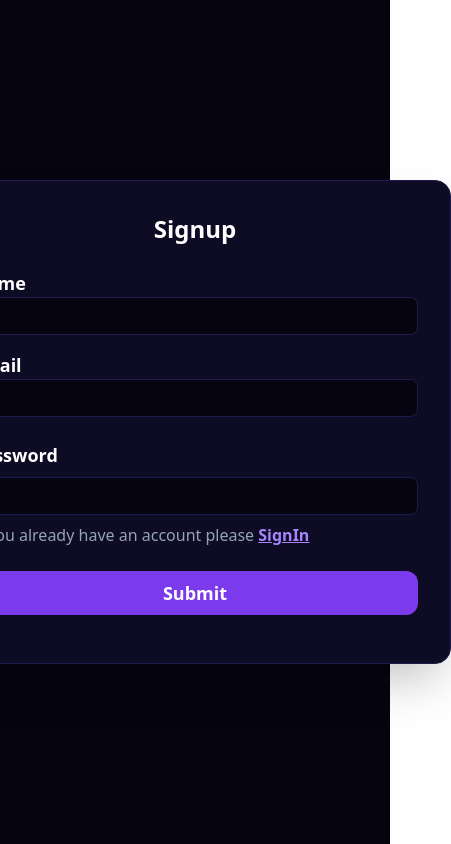
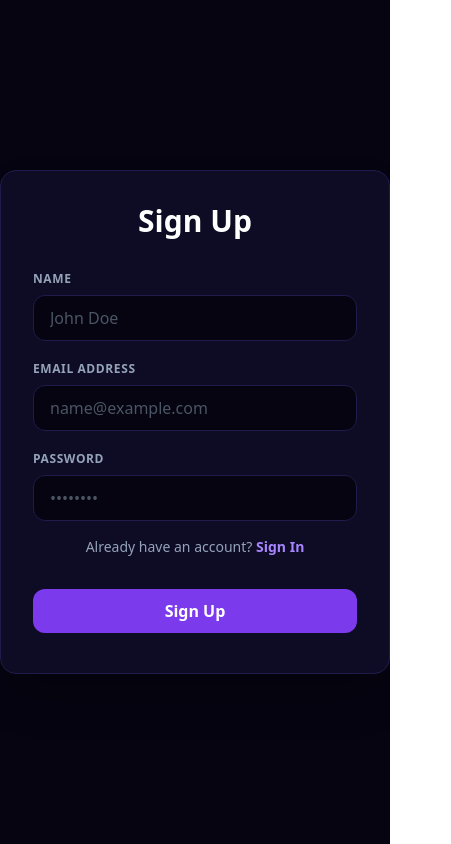
Before and after one commit to sainideep1234/brainly, a Next.js app in the folder frontend/: page /signup in a window 390 px wide. Shown: the whole page, 451 px wide, since content can reach past the window. Built offline with nearby package versions, Linux system fonts and the light colour scheme.

Commit message:
style: unify layout symmetry, update responsive card embeds, and improve branding consistency

```diff
--- a/frontend/app/signin/page.tsx
+++ b/frontend/app/signin/page.tsx
@@ -22,42 +22,44 @@ const SignIn = () => {
   }
   return (
     <ScreenLayout className="flex justify-center items-center ">
-      <div className="min-w-lg shadow-2xl flex flex-col p-8 rounded-2xl bg-bg-side border border-border">
-        <h1 className="text-2xl mb-6 font-bold w-full flex justify-center text-text-pri">
-          Signin
+      <div className="w-full max-w-md shadow-2xl flex flex-col p-8 rounded-2xl bg-bg-side border border-border">
+        <h1 className="text-3xl font-extrabold text-center text-text-pri mb-8">
+          Sign In
         </h1>
-        <label htmlFor="email" className="font-semibold text-lg text-text-pri">
-          Email
+        <label htmlFor="email" className="font-semibold text-xs uppercase tracking-wider text-text-sec mb-2">
+          Email Address
         </label>
         <input
           onChange={(e) => setEmail(e.target.value)}
-          type="text"
+          type="email"
           id="email"
-          className="outline-none border-border border rounded-lg px-4 py-1 text-lg mb-4 bg-bg-hero text-text-pri"
+          placeholder="name@example.com"
+          className="outline-none border-border border rounded-xl px-4 py-2.5 text-base mb-5 bg-bg-hero text-text-pri focus:border-violet-500/50 transition-colors duration-300 placeholder:text-gray-600"
         />
-        <label htmlFor="password" className="font-semibold text-lg my-2 text-text-pri">
+        <label htmlFor="password" className="font-semibold text-xs uppercase tracking-wider text-text-sec mb-2">
           Password
         </label>
         <input
           onChange={(e) => setPassword(e.target.value)}
           type="password"
           id="password"
-          className="outline-none border-border border rounded-lg px-4 py-1 text-lg bg-bg-hero text-text-pri"
+          placeholder="••••••••"
+          className="outline-none border-border border rounded-xl px-4 py-2.5 text-base bg-bg-hero text-text-pri focus:border-violet-500/50 transition-colors duration-300 placeholder:text-gray-600"
         />
-        <p className="font-medium my-2 text-text-sec">
-          If not has account please{" "}
+        <p className="font-medium mt-4 mb-2 text-text-sec text-sm text-center">
+          Don't have an account?{" "}
           <Link
             href={"/signup"}
-            className="font-bold hover:font-semibold text-violet-400 underline "
+            className="font-bold text-violet-400 hover:text-violet-300 hover:underline transition-colors duration-200"
           >
-            SignUp
+            Sign Up
           </Link>
         </p>
         <button
           onClick={() => signin()}
-          className="bg-btn-pri text-white py-2 rounded-xl hover:bg-violet-600 font-bold text-lg my-4 transition-all duration-300 cursor-pointer hover:scale-[1.01] active:scale-[0.99]"
+          className="bg-btn-pri text-white py-2.5 rounded-xl hover:bg-violet-600 font-bold text-base mt-6 mb-2 transition-all duration-300 cursor-pointer hover:scale-[1.01] active:scale-[0.99] w-full"
         >
-          Submit
+          Sign In
         </button>
       </div>
     </ScreenLayout>
--- a/frontend/app/signup/page.tsx
+++ b/frontend/app/signup/page.tsx
@@ -29,51 +29,54 @@ const SignUp = () => {
 
   return (
     <ScreenLayout className="flex justify-center items-center ">
-      <div className="min-w-lg shadow-2xl flex flex-col p-8 rounded-2xl bg-bg-side border border-border">
-        <h1 className="text-2xl mb-6 font-bold w-full flex justify-center text-text-pri">
-          Signup
+      <div className="w-full max-w-md shadow-2xl flex flex-col p-8 rounded-2xl bg-bg-side border border-border">
+        <h1 className="text-3xl font-extrabold text-center text-text-pri mb-8">
+          Sign Up
         </h1>
-        <label htmlFor="name" className="font-semibold text-lg text-text-pri">
+        <label htmlFor="name" className="font-semibold text-xs uppercase tracking-wider text-text-sec mb-2">
           Name
         </label>
         <input
           onChange={(e) => setName(e.target.value)}
           type="text"
           id="name"
-          className="outline-none border-border border rounded-lg px-4 py-1 text-lg mb-4 bg-bg-hero text-text-pri"
+          placeholder="John Doe"
+          className="outline-none border-border border rounded-xl px-4 py-2.5 text-base mb-5 bg-bg-hero text-text-pri focus:border-violet-500/50 transition-colors duration-300 placeholder:text-gray-600"
         />
-        <label htmlFor="email" className="font-semibold text-lg text-text-pri">
-          Email
+        <label htmlFor="email" className="font-semibold text-xs uppercase tracking-wider text-text-sec mb-2">
+          Email Address
         </label>
         <input
           onChange={(e) => setEmail(e.target.value)}
           type="email"
           id="email"
-          className="outline-none border-border border rounded-lg px-4 py-1 text-lg mb-4 bg-bg-hero text-text-pri"
+          placeholder="name@example.com"
+          className="outline-none border-border border rounded-xl px-4 py-2.5 text-base mb-5 bg-bg-hero text-text-pri focus:border-violet-500/50 transition-colors duration-300 placeholder:text-gray-600"
         />
-        <label htmlFor="password" className="font-semibold text-lg my-2 text-text-pri">
+        <label htmlFor="password" className="font-semibold text-xs uppercase tracking-wider text-text-sec mb-2">
           Password
         </label>
         <input
           onChange={(e) => setPassword(e.target.value)}
           type="password"
           id="password"
-          className="outline-none border-border border rounded-lg px-4 py-1 text-lg bg-bg-hero text-text-pri"
+          placeholder="••••••••"
+          className="outline-none border-border border rounded-xl px-4 py-2.5 text-base bg-bg-hero text-text-pri focus:border-violet-500/50 transition-colors duration-300 placeholder:text-gray-600"
         />
-        <p className="font-medium my-2 text-text-sec">
-          If you already have an account please{" "}
+        <p className="font-medium mt-4 mb-2 text-text-sec text-sm text-center">
+          Already have an account?{" "}
           <Link
             href={"/signin"}
-            className="font-bold hover:font-semibold text-violet-400 underline "
+            className="font-bold text-violet-400 hover:text-violet-300 hover:underline transition-colors duration-200"
           >
-            SignIn
+            Sign In
           </Link>
         </p>
         <button
           onClick={() => signup()}
-          className="bg-btn-pri text-white py-2 rounded-xl hover:bg-violet-600 font-bold text-lg my-4 transition-all duration-300 cursor-pointer hover:scale-[1.01] active:scale-[0.99]"
+          className="bg-btn-pri text-white py-2.5 rounded-xl hover:bg-violet-600 font-bold text-base mt-6 mb-2 transition-all duration-300 cursor-pointer hover:scale-[1.01] active:scale-[0.99] w-full"
         >
-          Submit
+          Sign Up
         </button>
       </div>
     </ScreenLayout>
--- a/frontend/ui/CardHeader.tsx
+++ b/frontend/ui/CardHeader.tsx
@@ -13,15 +13,17 @@ const CardHeader = ({
   onDelete?: () => void;
 }) => {
   return (
-    <div className="flex justify-between ">
-      <div className="flex gap-1">
+    <div className="flex justify-between items-center mb-2">
+      <div className="flex gap-2 items-center text-text-pri">
         {children}
-        <span className="text-md font-medium">{title}</span>
+        <span className="text-sm font-semibold truncate max-w-[180px]">{title}</span>
       </div>
-      <div className="flex gap-2 text-text-sec ">
-        <Share />
+      <div className="flex gap-3 items-center text-text-sec">
+        <button className="hover:text-text-pri transition-colors duration-200 cursor-pointer">
+          <Share />
+        </button>
         {onDelete && (
-          <button onClick={onDelete} className="hover:text-red-500 cursor-pointer">
+          <button onClick={onDelete} className="hover:text-red-500 transition-colors duration-200 cursor-pointer">
             <Delete />
           </button>
         )}
--- a/frontend/ui/DocumentCard.tsx
+++ b/frontend/ui/DocumentCard.tsx
@@ -17,17 +17,16 @@ const DocumentCard = ({
 }) => {
   return (
     <div className="max-w-sm break-inside-avoid block shadow-2xl p-5 rounded-xl flex-col bg-bg-side border border-border">
-      <CardHeader title="Document" onDelete={onDelete}>
+      <CardHeader title={title || "Document"} onDelete={onDelete}>
         <Document />
       </CardHeader>
-      <h1 className="text-xl font-bold pt-4 text-text-pri">{title}</h1>
-      {description && <div className="py-4 text-text-sec">{description}</div>}
+      {description && <div className="py-4 text-text-sec text-sm leading-relaxed">{description}</div>}
       {link && (
         <a
           href={link}
           target="_blank"
           rel="noopener noreferrer"
-          className="text-blue-500 hover:underline block pb-2 break-all"
+          className="text-violet-400 hover:underline block pb-2 break-all text-sm mt-2 font-medium"
         >
           {link}
         </a>
--- a/frontend/ui/Sibebutton.tsx
+++ b/frontend/ui/Sibebutton.tsx
@@ -8,9 +8,9 @@ const Sibebutton = ({
   name: string;
 }) => {
   return (
-    <div className="flex gap-4 text-text-sec px-4  py-4 my-2 text-xl items-center hover:bg-blue-50 rounded-md hover:text-text-pri animate-all duartion-300">
+    <div className="flex gap-4 text-text-sec px-4 py-3 my-1 text-lg items-center rounded-lg hover:text-text-pri hover:bg-[#151233]/70 transition-all duration-300 cursor-pointer hover:scale-[1.02] active:scale-[0.98]">
       {children}
-      <span className="">{name}</span>
+      <span className="font-semibold">{name}</span>
     </div>
   );
 };
--- a/frontend/ui/YoutubeCard.tsx
+++ b/frontend/ui/YoutubeCard.tsx
@@ -18,10 +18,8 @@ const YoutubeCard = ({
         <Youtube />
       </CardHeader>
       <iframe
-        className="rounded-md my-4"
+        className="w-full aspect-video rounded-md my-4"
         id="ytplayer"
-        width="300"
-        height="200"
         src={`https://www.youtube.com/embed/${id}`}
         allowFullScreen
       ></iframe>
```
Also changed, not shown: frontend/components/Herosection.tsx (+9 -9 lines), frontend/ui/Sidebar.tsx (+28 -7 lines).
